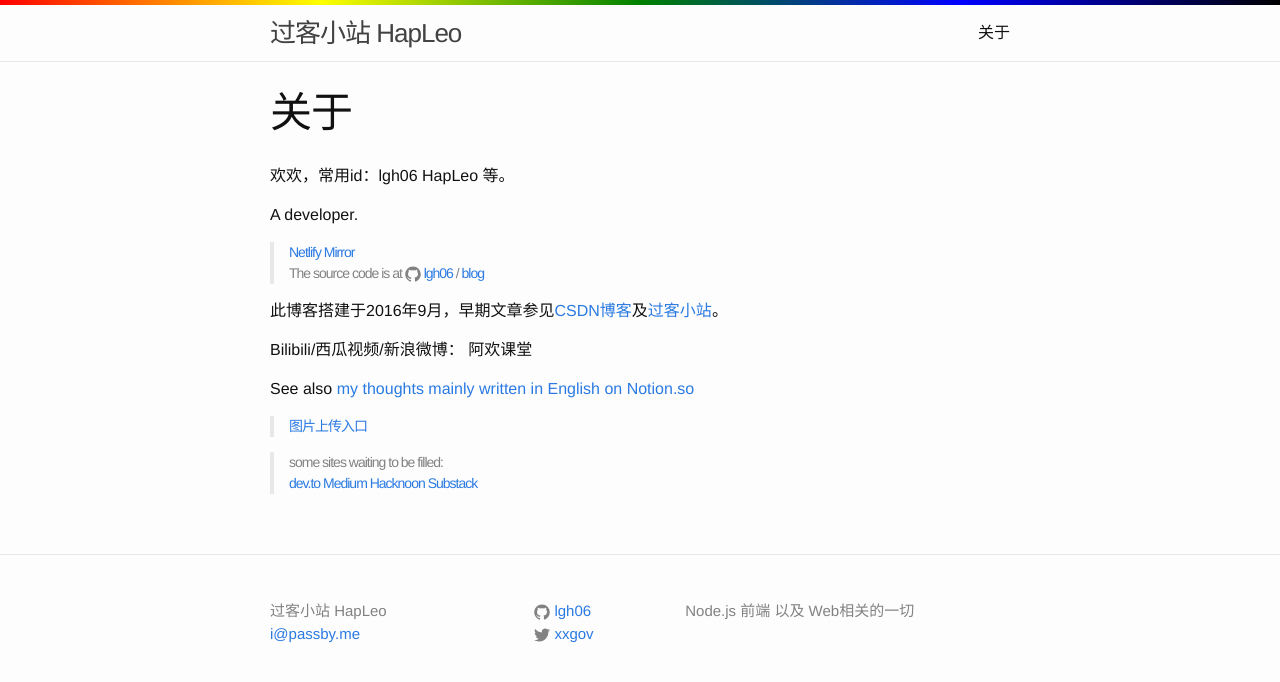
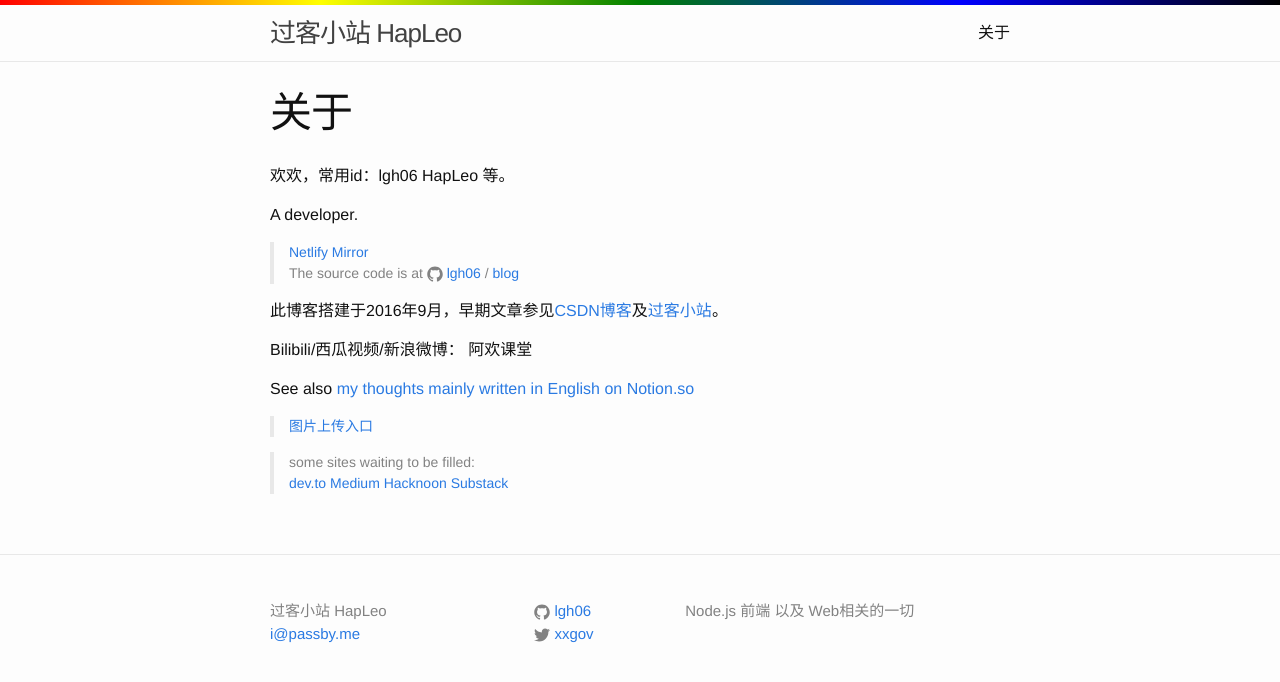
Before and after one commit to lgh06/blog, a Jekyll site: the page built from about.md, in a window 1280 px wide. Shown: the top 682 px of the page. Built offline with Jekyll 4.4.1, drawn with Linux system fonts in a browser that asks for light colours.

Commit message:
Update _base.scss

```diff
--- a/_sass/minima/_base.scss
+++ b/_sass/minima/_base.scss
@@ -114,8 +114,8 @@
     border-left: 4px solid $grey-color-light;
     padding-left: $spacing-unit / 2;
     font-size: 14px;
-    letter-spacing: -1px;
-    /**font-style: italic;*/
+    /**letter-spacing: -1px;
+    font-style: italic;*/
 
     > :last-child {
         margin-bottom: 0;
```
